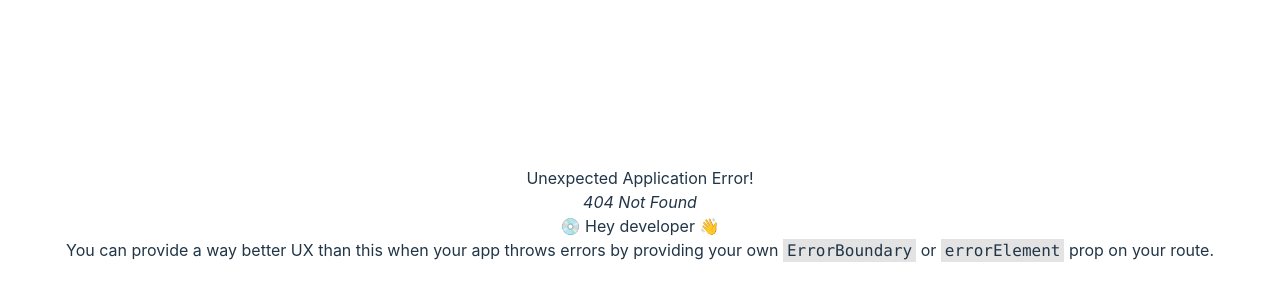
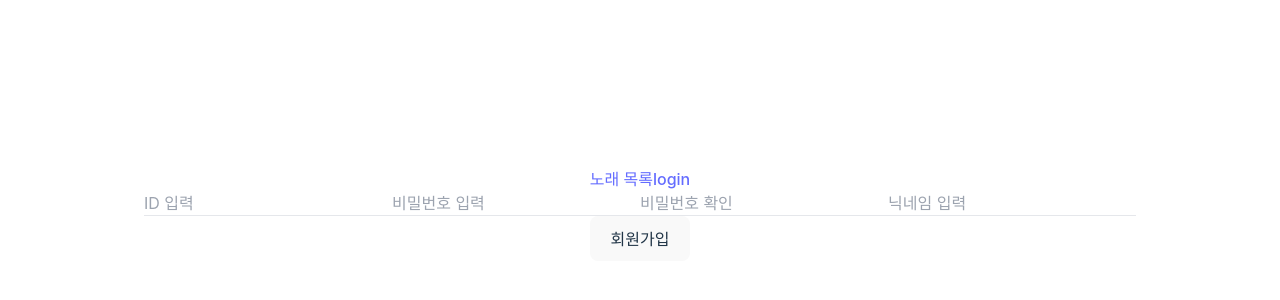
Before and after one commit to encore-full-stack-5/TeamELK, a React (Vite) app in the folder client/: page /join in a window 1280 px wide. Before the commit this address had no page. Shown: the part 186-486 px from the top of the page. Built offline with nearby package versions, Linux system fonts and the light colour scheme.

Commit message:
navBar 구현

```diff
--- /dev/null
+++ b/client/src/components/NavBar.jsx
@@ -0,0 +1,13 @@
+import { Link } from "react-router-dom";
+
+//  components/MavBar.jsx
+const MavBar = () => {
+  return (
+    <nav className="flex justify-around">
+      <Link to="/">노래 목록</Link>
+      <Link to="/login">login</Link>
+    </nav>
+  );
+};
+
+export default MavBar;
--- a/client/src/main.jsx
+++ b/client/src/main.jsx
@@ -4,11 +4,13 @@ import "./index.css";
 import { createBrowserRouter, RouterProvider } from "react-router-dom";
 import { RecoilRoot } from "recoil";
 import Signup from "./pages/SIgnup.jsx";
+import Layout from "./pages/Layout.jsx";
 
 const router = createBrowserRouter([
   {
     path: "/",
-    element: <Signup />,
+    element: <Layout />,
+    children: [{ path: "/join", element: <Signup /> }],
   },
   // {
   //   path: "/",
--- /dev/null
+++ b/client/src/pages/Layout.jsx
@@ -0,0 +1,17 @@
+// pages/Layout.jsx
+import { Outlet } from "react-router-dom";
+import NavBar from "../components/NavBar";
+const Layout = () => {
+  return (
+    <div className="min-h-screen ">
+      <header className="my-4 pb-3">
+        <NavBar />
+      </header>
+      <main>
+        <Outlet />
+      </main>
+    </div>
+  );
+};
+
+export default Layout;
--- a/client/src/pages/SIgnup.jsx
+++ b/client/src/pages/SIgnup.jsx
@@ -1,5 +1,4 @@
 import { useState } from "react";
-import { useNavigate } from "react-router-dom";
 import Article from "../atom/Article";
 import { register } from "../api/auth";
 import Label from "../atom/Label";
@@ -14,9 +13,9 @@ const Signup = () => {
     e.preventDefault();
     const uid = document.getElementById("uid").value;
     const passwordDoc = document.getElementById("password");
-    const password = passwordDoc.value;
+    let password = passwordDoc.value;
     const passwordCheckDoc = document.getElementById("passwordCheck");
-    const passwordCheck = passwordCheckDoc.value;
+    let passwordCheck = passwordCheckDoc.value;
     const nickName = document.getElementById("nickName").value;
     try {
       const res = await register({ uid, password, nickName });
@@ -26,7 +25,9 @@ const Signup = () => {
       } else if (password !== passwordCheck) {
         setMessage("비밀번호가 다릅니다");
         passwordDoc.value = "";
+        password = "";
         passwordCheckDoc.value = "";
+        passwordCheck = "";
       }
     } catch (error) {
       setMessage(error.response.data);
```
Also changed, not shown: 1 other file (tests, documents, lock files or other folders).
